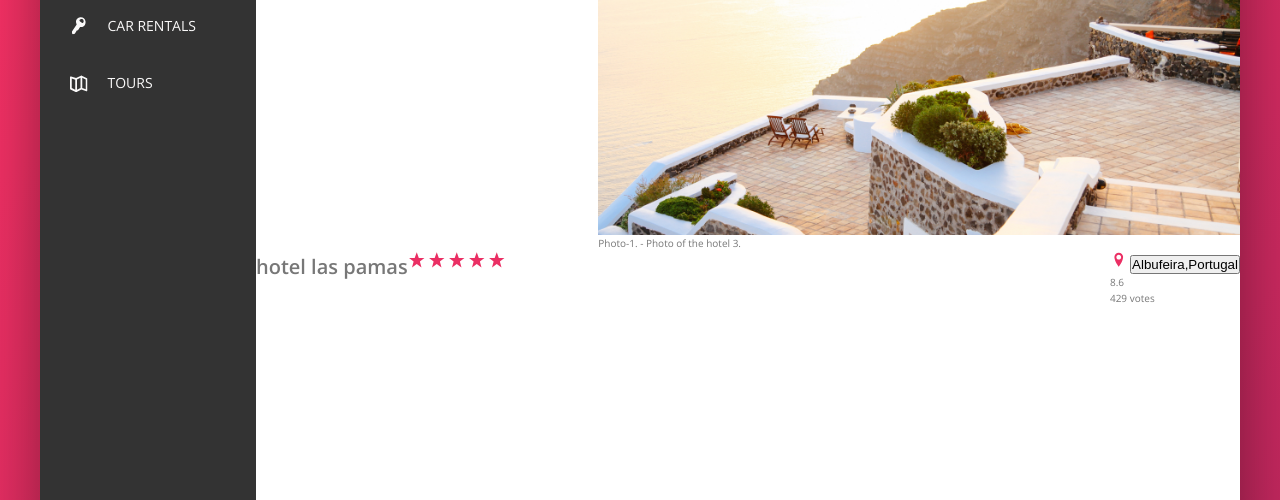
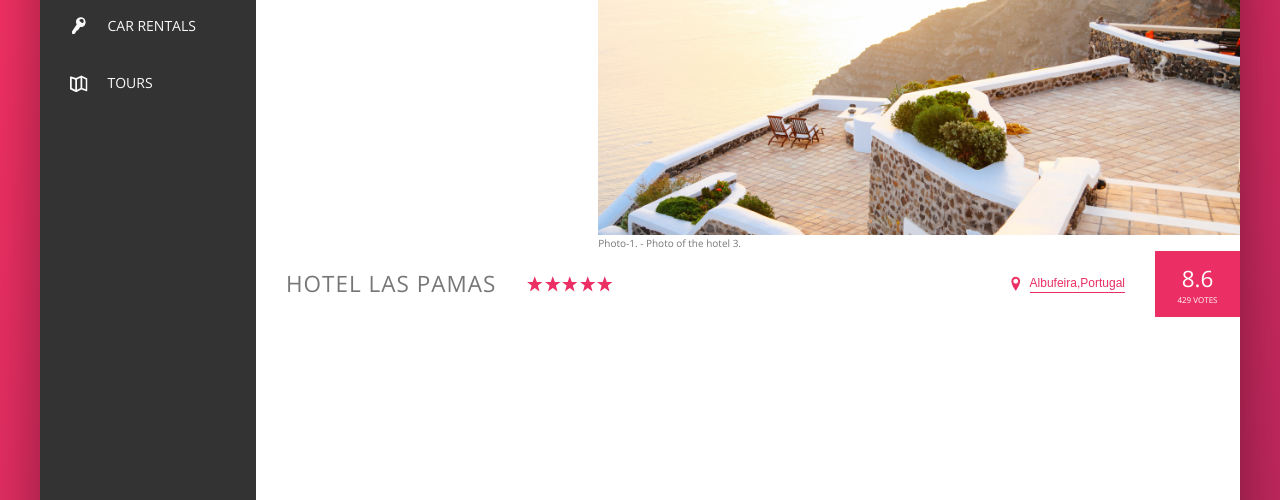
Before and after one commit to ravraw/trillo, a website: page index.html in a window 1280 px wide. Shown: the part 300-800 px from the top of the page. Drawn offline with nearby package versions, Linux system fonts and the light colour scheme.

Commit message:
overview complete

```diff
--- a/index.html
+++ b/index.html
@@ -125,10 +125,13 @@
                             <use href="img/sprite.svg#icon-location-pin"></use>
                         </svg>
                         <button class="btn-inline">Albufeira,Portugal</button>
+                    </div>
+
+                    <div class="overview__rating">
                         <div class="overview__rating-average">8.6</div>
                         <div class="overview__rating-count">429 votes</div>
+                    </div>
 
-                    </div>
                 </div>
             </main>
         </div>
--- a/sass/_components.scss
+++ b/sass/_components.scss
@@ -205,10 +205,17 @@
 
 .overview {
   display: flex;
+  align-items: center;
   &__heading {
+    font-size: 2.25rem;
+    font-weight: 300;
+    text-transform: uppercase;
+    letter-spacing: 1px;
+    padding: 1.5rem 3rem;
   }
   &__stars {
     margin-right: auto;
+    display: flex;
   }
 
   &__icon-location,
@@ -218,12 +225,71 @@
     fill: var(--color-primary);
   }
   &__location {
+    font-size: 1.2rem;
+    display: flex;
+    align-items: center;
+  }
+  &__icon-location {
+    margin-right: 0.5rem;
   }
 
   &__rating {
+    background-color: var(--color-primary);
+    color: white;
+    margin-left: 3rem;
+    align-self: stretch;
+    padding: 0 2.25rem;
+
+    display: flex;
+    flex-direction: column;
+    align-items: center;
+    justify-content: center;
   }
   &__rating-average {
+    font-size: 2.25rem;
+    font-weight: 300;
+    margin-bottom: -3px;
   }
   &__rating-count {
+    font-size: 0.8rem;
+    text-transform: uppercase;
   }
 }
+
+//////////////////////////////////
+// BUTTON INLINE
+
+.btn-inline {
+  border: none;
+  color: var(--color-primary);
+  font-size: inherit;
+  border-bottom: 1px solid currentColor;
+  padding-bottom: 2px;
+  display: inline-block;
+  background-color: transparent;
+  cursor: pointer;
+  transition: all 0.2s;
+
+  &:hover {
+    color: var(---color-gray-dark-1);
+  }
+  &:focus {
+    outline: none;
+    animation: pulsate 1s infinite;
+  }
+}
+
+@keyframes pulsate {
+  0% {
+    transform: scale(1);
+    box-shadow: none;
+  }
+  50% {
+    transform: scale(1.05);
+    box-shadow: 0 1rem 3rem rgba(0, 0, 0, 0.25);
+  }
+  100% {
+    transform: scale(1);
+    box-shadow: none;
+  }
+}
```
Also changed, not shown: css/style.css.
